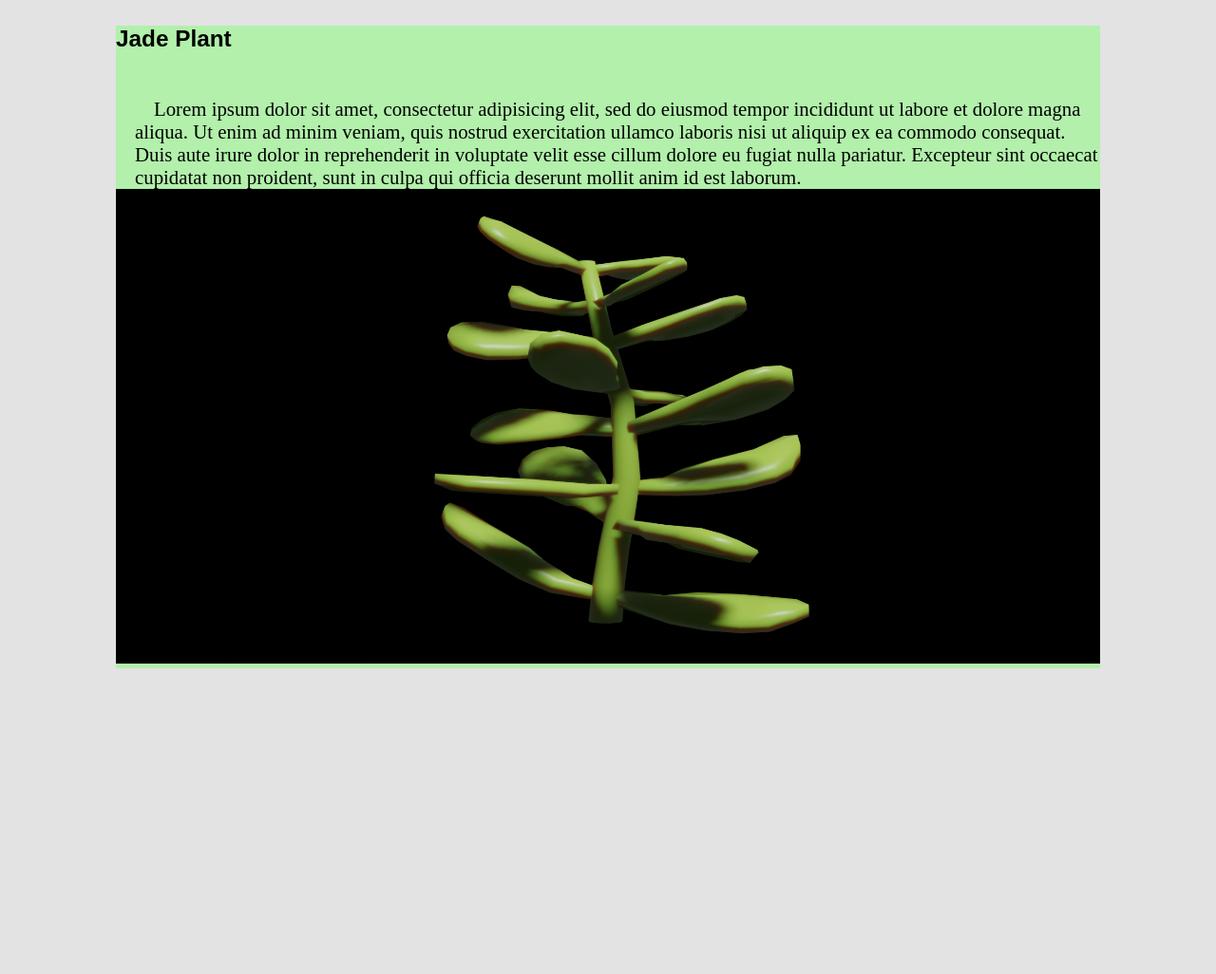
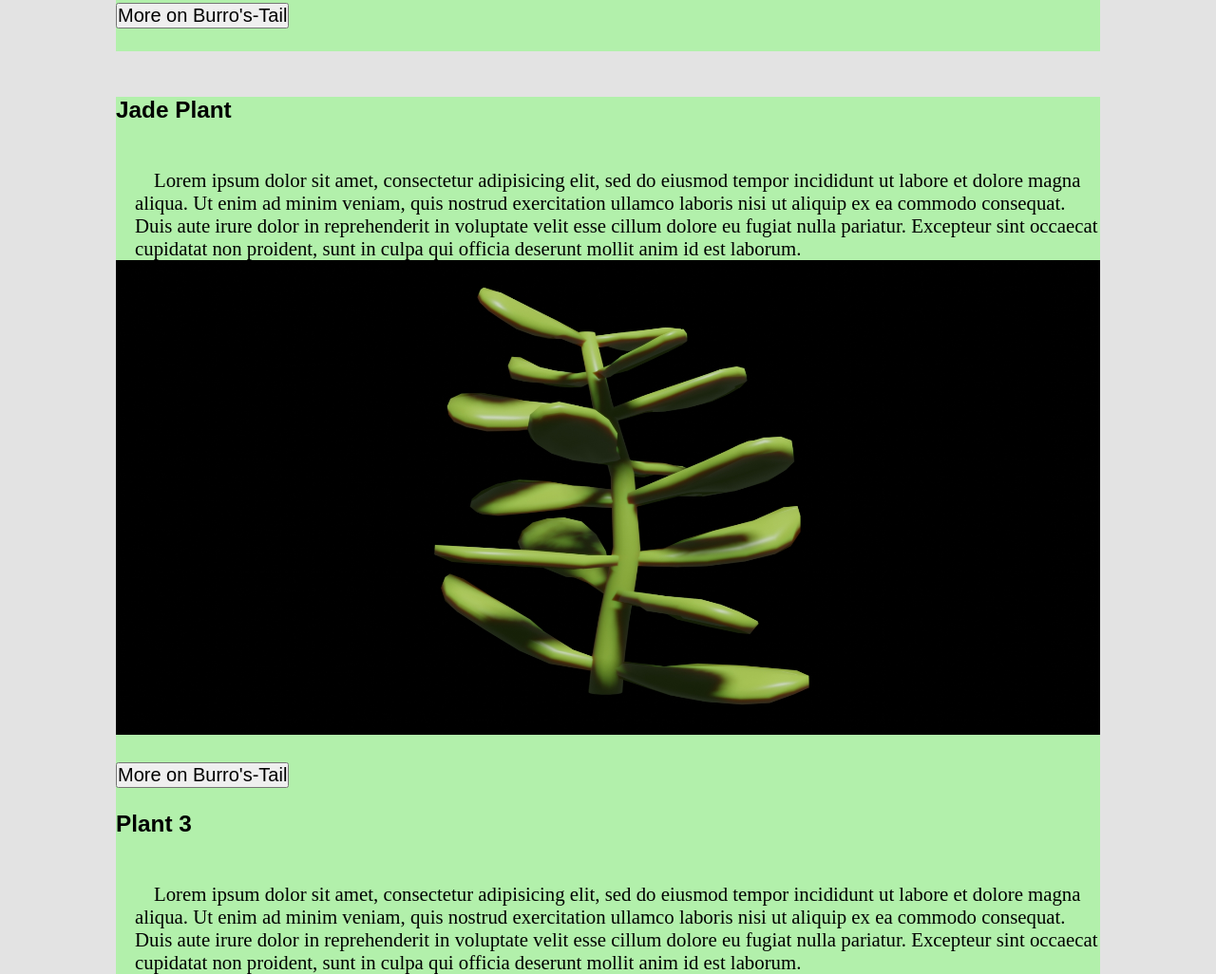
Before and after one commit to jluo42/art101_Final, a plain HTML site: page index.html in a window 1280 px wide. Shown: the part 1138-2164 px from the top of the page at 95% size. Before the commit the page ends 1842 px from the top, so only its background shows below. Drawn offline with nearby package versions, Linux system fonts and the light colour scheme.

Commit message:
updating button

```diff
--- a/css/styleSheet.css
+++ b/css/styleSheet.css
@@ -56,6 +56,15 @@ body {
   background-color: #d2f8d2;
 }
 
+#plant_button {
+  font-size: 20px;
+  cursor: pointer;
+
+}
+#plant_button:hover{
+  background-color: #006400;
+}
+
 h1 {
   color: #006400;
   font-size: 250%;
--- a/index.html
+++ b/index.html
@@ -29,7 +29,8 @@
                  Duis aute irure dolor in reprehenderit in voluptate velit esse cillum dolore eu fugiat nulla pariatur.
                  Excepteur sint occaecat cupidatat non proident, sunt in culpa qui officia deserunt mollit anim id est laborum.</p>
 
-                 <img src = "img/plant1_burrotail.jpg" alt = "" width = "700" height = "500" data-aos = "fade-up">
+                 <img src = "img/plant1_burrotail.jpg" alt = "" width = "700" height = "500" data-aos = "fade-up"><br></br>
+                 <button onclick = "changeBrowser()" id = "plant_button" data-aos = "fade-up"> More on Burro's-Tail </button> <br></br>
             </div>
           </section>
           <br></br>
@@ -40,8 +41,20 @@
                  Ut enim ad minim veniam, quis nostrud exercitation ullamco laboris nisi ut aliquip ex ea commodo consequat.
                  Duis aute irure dolor in reprehenderit in voluptate velit esse cillum dolore eu fugiat nulla pariatur.
                  Excepteur sint occaecat cupidatat non proident, sunt in culpa qui officia deserunt mollit anim id est laborum.</p>
+
+                 <img src = "img/plant2_jade.jpg" alt = "" width = "700" height = "500" data-aos = "fade-up"> <br></br>
+                 <button id = "plant_button" data-aos = "fade-up"> More on Burro's-Tail </button> <br></br>
             </div>
-            <img src = "img/plant2_jade.jpg" alt = "" width = "700" height = "500" data-aos = "fade-up">
+          </section>
+          <section class = "card">
+            <div>
+              <h3> Plant 3 </h3> <br></br>
+              <p>Lorem ipsum dolor sit amet, consectetur adipisicing elit, sed do eiusmod tempor incididunt ut labore et dolore magna aliqua.
+                 Ut enim ad minim veniam, quis nostrud exercitation ullamco laboris nisi ut aliquip ex ea commodo consequat.
+                 Duis aute irure dolor in reprehenderit in voluptate velit esse cillum dolore eu fugiat nulla pariatur.
+                 Excepteur sint occaecat cupidatat non proident, sunt in culpa qui officia deserunt mollit anim id est laborum.</p>
+
+            </div>
           </section>
 
         </main>
--- a/js/main.js
+++ b/js/main.js
@@ -26,3 +26,8 @@ function topFunction() {
   document.body.scrollTop = 0;
   document.documentElement.scrollTop = 0;
 }
+
+// open information browser when the button is clicked.
+function changeBrowser() {
+  window.open("https://www.gardeningknowhow.com/ornamental/cacti-succulents/burros-tail/burros-tail-care.htm", "_blank");
+}
--- a/styleSheet0.css
+++ b/styleSheet0.css
@@ -56,6 +56,15 @@ body {
   background-color: #d2f8d2;
 }
 
+#plant_button {
+  font-size: 20px;
+  cursor: pointer;
+
+}
+#plant_button:hover{
+  background-color: #006400;
+}
+
 h1 {
   color: #006400;
   font-size: 250%;
```
